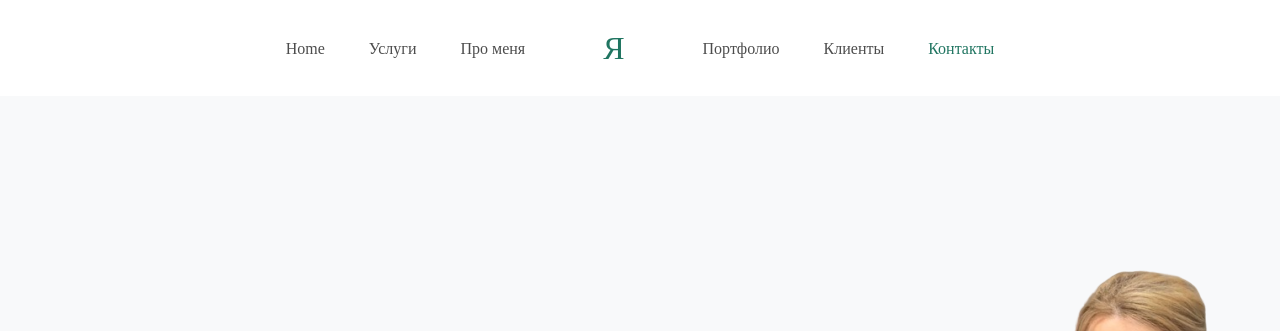
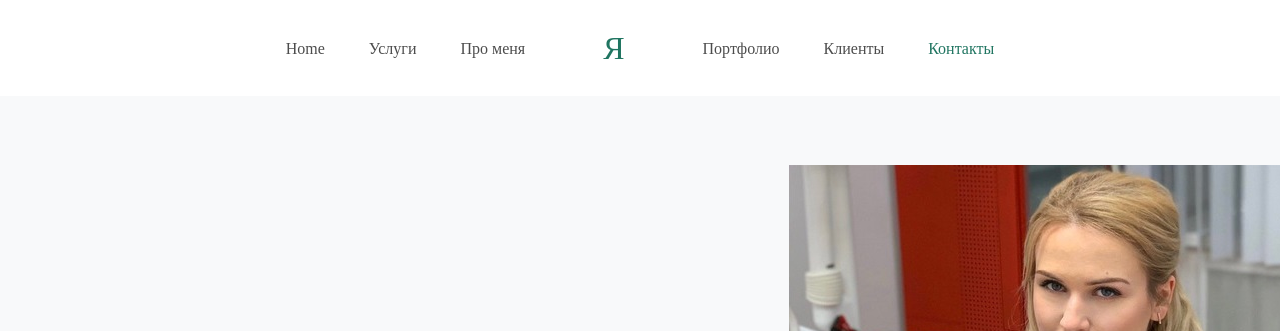
Before and after one commit to MaxKolbysh/Lubadent, a plain HTML site: page index.html in a window 1280 px wide. Shown: the top 331 px of the page. Drawn offline with Linux system fonts and the light colour scheme; files whose address does not match are found by name; a web font is replaced by a local one.

Commit message:
Update index.html

```diff
--- a/index.html
+++ b/index.html
@@ -100,7 +100,7 @@
         </div>
       </div>
 
-      <img src="images/l22.png" alt="Image" class="img-face" data-aos="fade">
+      <img src="images/l1.jpg" alt="Image" class="img-face" data-aos="fade">
 
 
     </div>
```
